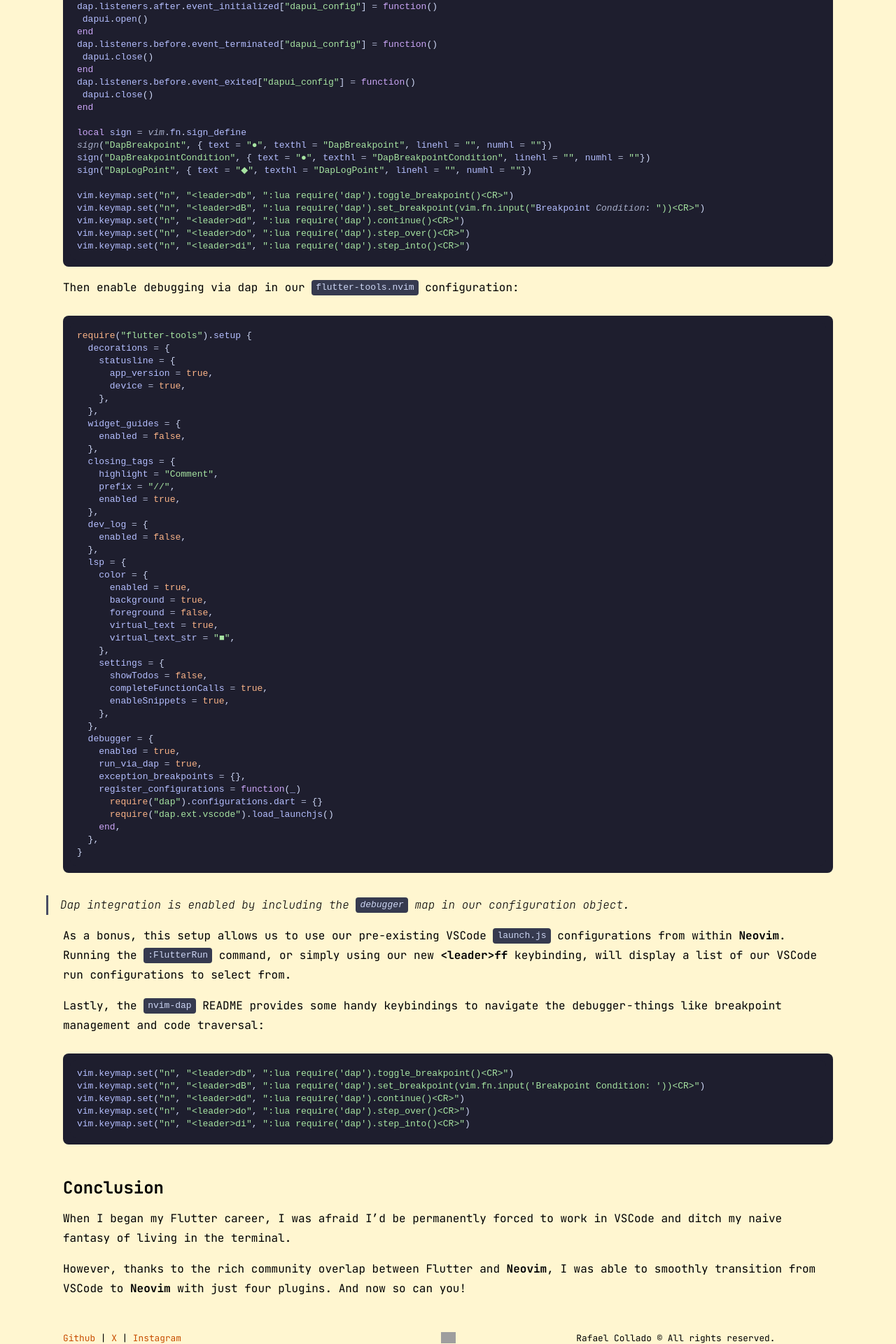
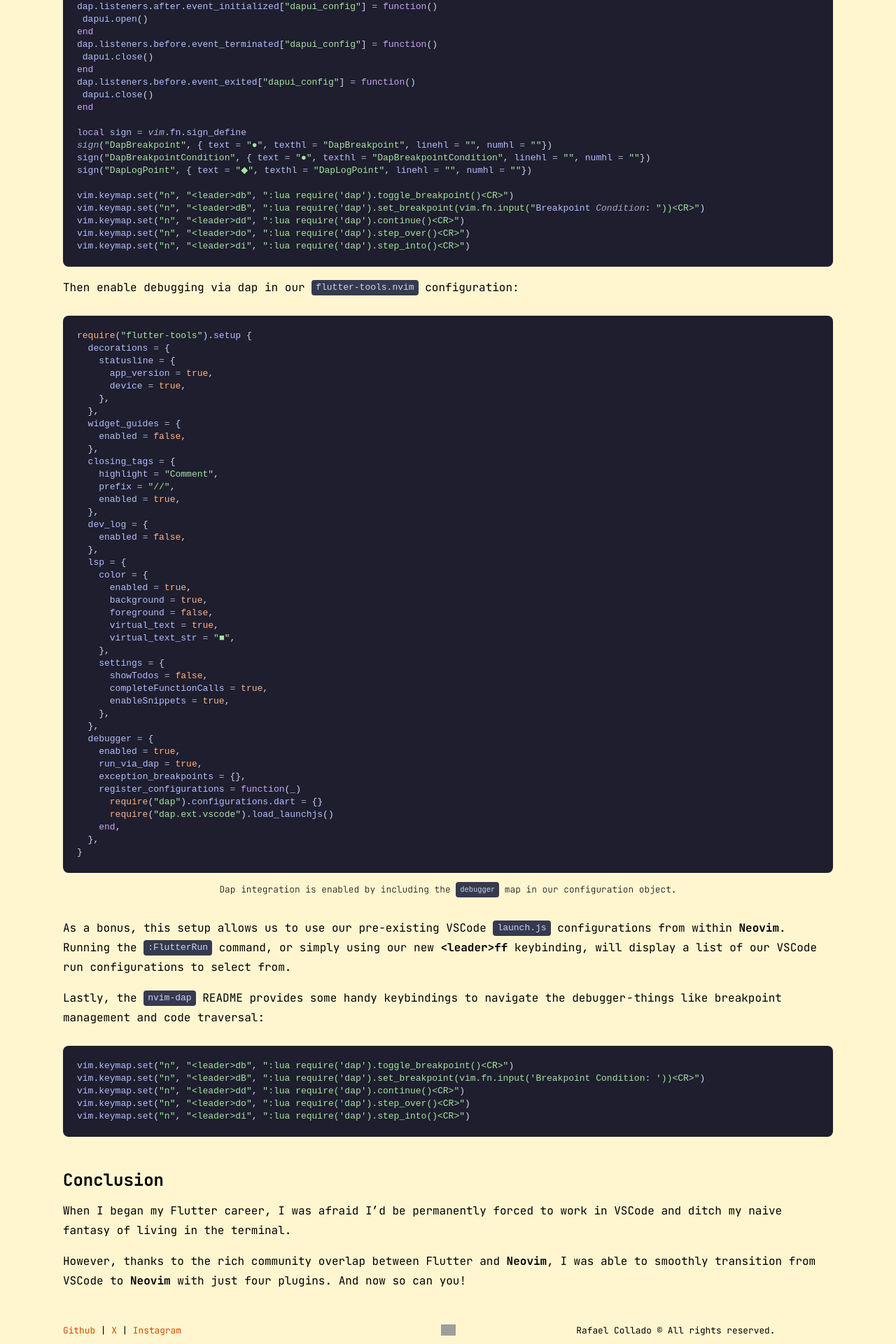
Before and after one commit to rafaelcolladojr/rafaelcolladojr.github.io, a Jekyll site: the page built from _posts/2024-11-22-flutter-without-vscode-a-neovim-story.md, in a window 1280 px wide. Shown: the part 3956-5876 px from the top of the page at 70% size. Built offline with Jekyll 4.4.1, drawn with Linux system fonts in a browser that asks for light colours; grey boxes are pictures that could not be loaded.

Commit message:
Modified article

````diff
--- a/_posts/2024-11-22-flutter-without-vscode-a-neovim-story.md
+++ b/_posts/2024-11-22-flutter-without-vscode-a-neovim-story.md
@@ -205,7 +205,7 @@ require("flutter-tools").setup {
 }
 ```
 
-> Dap integration is enabled by including the `debugger` map in our configuration object.
+###### Dap integration is enabled by including the `debugger` map in our configuration object.
 
 As a bonus, this setup allows us to use our pre-existing VSCode `launch.js` configurations from within **Neovim**. Running the `:FlutterRun` command, or simply using our new **\<leader\>ff** keybinding, will display a list of our VSCode run configurations to select from.
 
````
Also changed, not shown: 1 other file.
